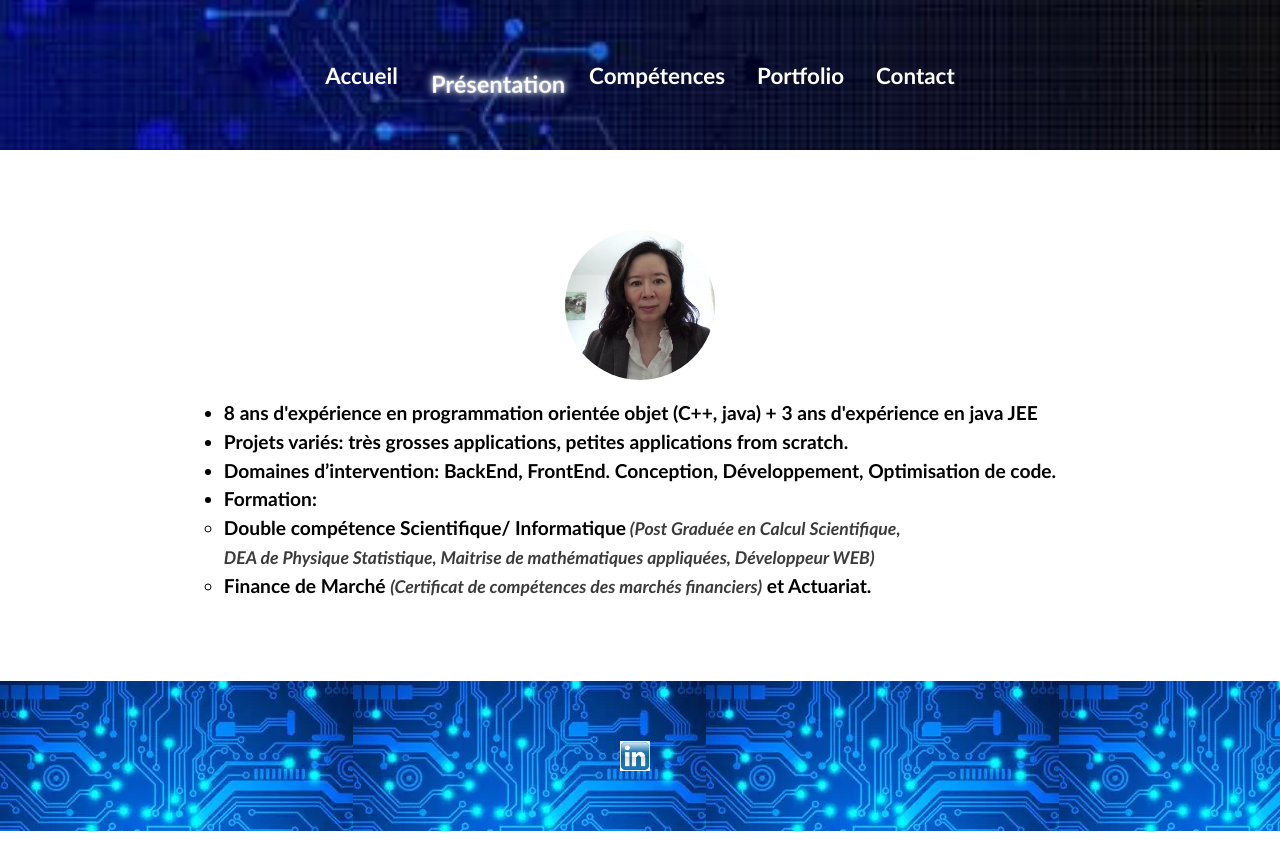
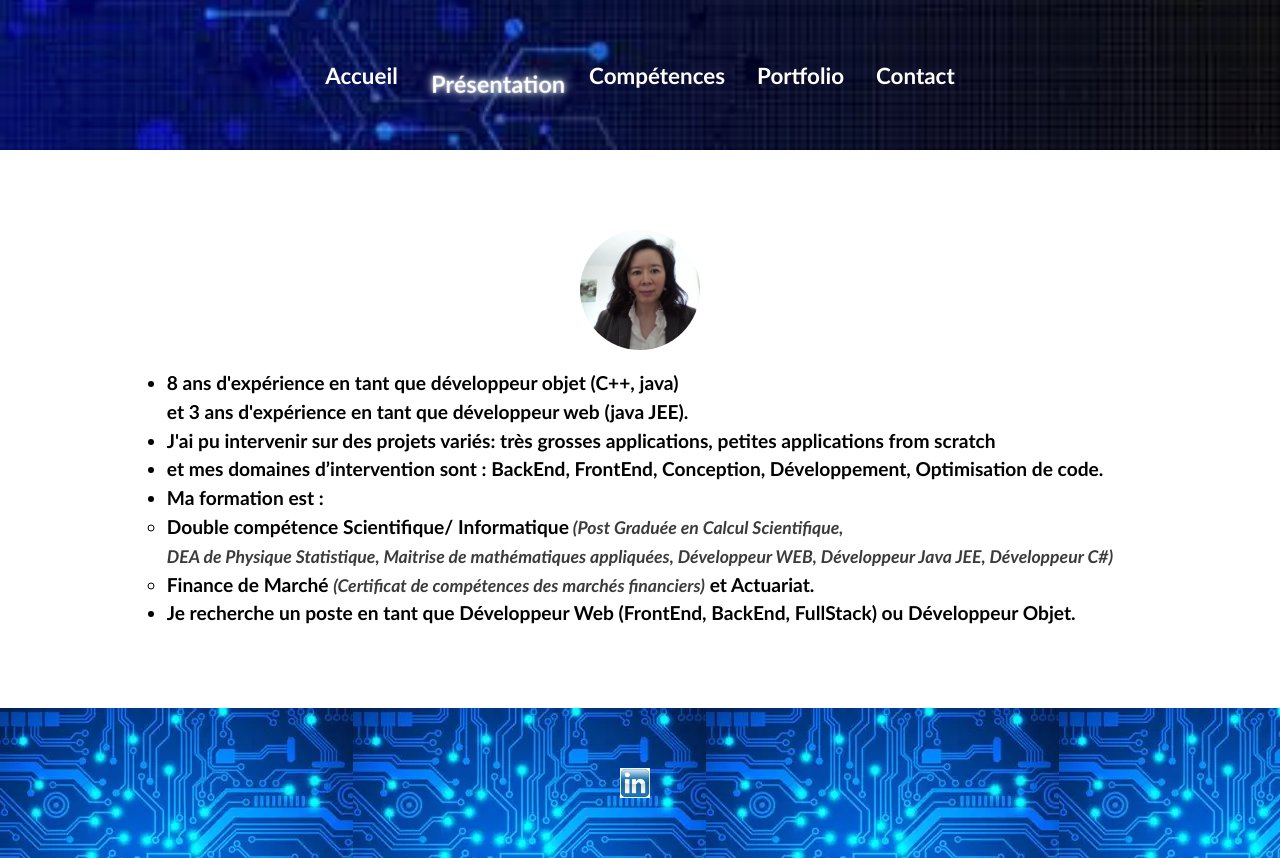
Before and after one commit to ppxt-code/cvppxt, a React (Vite) app: page /presentation in a window 1280 px wide. Before the commit the page ends 831 px from the top, so only its background shows below. Built offline with nearby package versions, Linux system fonts and the light colour scheme.

Commit message:
customisation du bouton [projet] dans Portfolio et de sa modale modification du pitch de presentation

```diff
--- a/src/components/ModalButton/index.jsx
+++ b/src/components/ModalButton/index.jsx
@@ -3,21 +3,20 @@ import { useState } from 'react';
 export const ModalButton = ({
   buttonText = "le projet",
   modalTitle = "Détails",
-  modalContent,
-  className = ""
+  modalContent
 }) => {
   const [isOpen, setIsOpen] = useState(false);
   const openModal = () => setIsOpen(true);
   const closeModal = () => setIsOpen(false);
   return (
     <>
-      <button  className={`modalButton ${className}`}  onClick={openModal} >
+      <button  className="modalButton"  onClick={openModal} >
         {buttonText}
       </button>
       {isOpen && (
         <div className="modalOverlay" onClick={closeModal}>
           <div className="modalContent" onClick={(e) => e.stopPropagation()}>
-            <button className="modalClose" onClick={closeModal}>×</button>
+            <div className="modalCloseDiv"><button className="modalClose" onClick={closeModal}>×</button></div>
             <div className="modalBody">
               <p className="modalTitle">{modalTitle}</p>
               <div className="modalText">{modalContent}</div>
--- a/src/css/styles.css
+++ b/src/css/styles.css
@@ -116,8 +116,8 @@
     padding: 80px;
 }
 .presentationPhoto {
-    height: 150px;
-    width: 150px;
+    height: 120px;
+    width: 120px;
     border-radius: 50%;
     object-fit: cover;
 }
@@ -186,7 +186,7 @@
     flex-wrap: wrap;
     margin: 20px;
 }
-.portfolioFilter {
+.portfolioFilter, .modalButton {
     padding: 8px;
     background-color: #111ba5;
     color: white;
@@ -254,7 +254,7 @@
   width: 300px;
   height: 400px;
   padding: 20px;
-  background-color: white;
+  background-color: rgb(233, 226, 226);
 }
 .modalTitle {
     font-size: 1rem;
@@ -263,6 +263,24 @@
 }
 .modalText {
     white-space: pre-line; /* Transforme \n en <br> */
+}
+.modalButton {
+    margin: 8px;
+}
+.modalCloseDiv {
+    display: flex;
+    justify-content: flex-end;
+    align-items: center;
+}
+.modalClose {
+    background: white;
+    border: none;
+    border-radius: 0;
+    width: 30px;
+    height: 30px;
+    font-size: 1.5rem;
+    font-weight: bold;
+    cursor: pointer;
 }
 
 /* contact */
--- a/src/pages/Presentation/index.jsx
+++ b/src/pages/Presentation/index.jsx
@@ -10,17 +10,19 @@ function Presentation() {
       <main className="presentationBody">
         <img className="presentationPhoto" src={photo} alt="ma photo"/><br/>
         <ul className="presentationText">
-            <li>8 ans d'expérience en programmation orientée objet (C++, java) + 3 ans d'expérience en java JEE</li>
-            <li>Projets variés: très grosses applications, petites applications from scratch.</li>
-            <li>Domaines d’intervention: BackEnd, FrontEnd. Conception, Développement, Optimisation de code.</li>
-            <li>Formation:  <ul><li>Double compétence Scientifique/ Informatique
+            <li>8 ans d'expérience en tant que développeur objet (C++, java)
+              <br/>et 3 ans d'expérience en tant que développeur web (java JEE).</li>
+            <li>J'ai pu intervenir sur des projets variés: très grosses applications, petites applications from scratch</li>
+            <li>et mes domaines d’intervention sont : BackEnd, FrontEnd, Conception, Développement, Optimisation de code.</li>
+            <li>Ma formation est :  <ul><li>Double compétence Scientifique/ Informatique
                                     <em className="presentationEm"> (Post Graduée en Calcul Scientifique, <br/> DEA de Physique Statistique,
-                                    Maitrise de mathématiques appliquées, Développeur WEB)
+                                    Maitrise de mathématiques appliquées, Développeur WEB, Développeur Java JEE, Développeur C#)
                                     </em>
                                 </li>
 	                            <li>Finance de Marché <em className="presentationEm">(Certificat de compétences des marchés financiers)</em> et Actuariat.</li>
                             </ul>
             </li>
+            <li>Je recherche un poste en tant que Développeur Web (FrontEnd, BackEnd, FullStack) ou Développeur Objet.</li>
         </ul>
       </main>
       <Footer />
--- a/src/pages/Skills/index.jsx
+++ b/src/pages/Skills/index.jsx
@@ -14,8 +14,8 @@ function Skills() {
         <main className="skillsBody">
             <div className="skillsDiv">
                 <div><p>Front End :<br/>
-                    <Star /> HTML5, CSS3/Sass, JavaScript, React.js <br/>
-                    <Star /><Star /> JSF(PrimeFaces)/JSP(JSTL)
+                    <Star /> 1) HTML5, CSS3/Sass, JavaScript, React.js <br/>
+                    <Star /><Star /> 2) JSF(PrimeFaces)/JSP(JSTL)
                 </p><br/>
                 <p>Outils et Tests :<br/>
                     JUnit/TestNG, Log4j <br/>
@@ -27,14 +27,14 @@ function Skills() {
             </div>
             <div className="skillsDiv">
                 <p>Back End :<br/>
-                <Star /> Node.js, Express<br/>
+                <Star /> 1) Node.js, Express<br/>
                 <Star /> BDD: MongoDB(Mongoose)<br/>
-                <Star /><Star /> JEE(servlets, EJB), Java 8, Spring/JPA(Hibernate)<br/>
+                <Star /><Star /> 2) JEE(servlets, EJB), Java 8, Spring/JPA(Hibernate)<br/>
+                <Star /> Apache CXF : Services web SOAP/REST<br/>
                 <Star /> BDD: Oracle11g<br/>
-                <Star /><Star /><Star /> C++, <Star /> C#<br/>
+                 3) <Star /><Star /><Star /> C++, <Star /> C#<br/>
                 <Star /> BDD: OracleXE<br/>
                 <Star /> API REST<br/>
-                <Star /> Apache CXF : Services web SOAP/REST<br/>
                 </p>
             </div>
         </main>
```
Also changed, not shown: src/assets/skills/backEnd/primefaces.webp (added).
